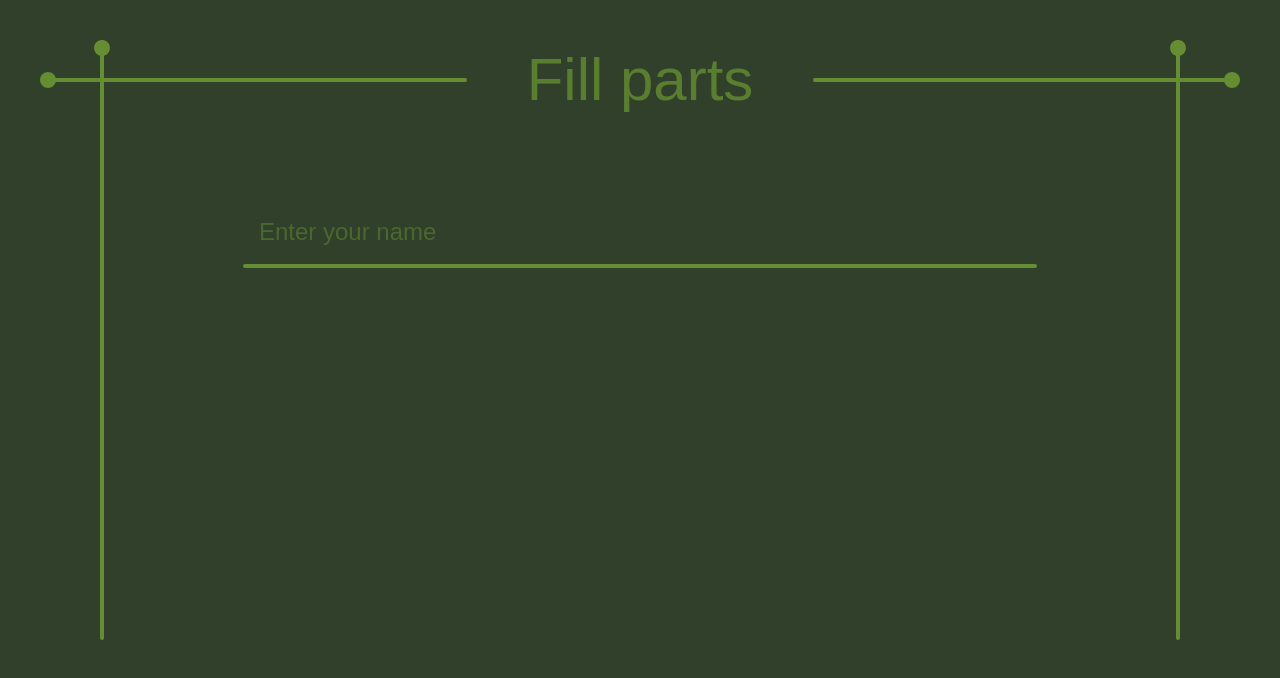
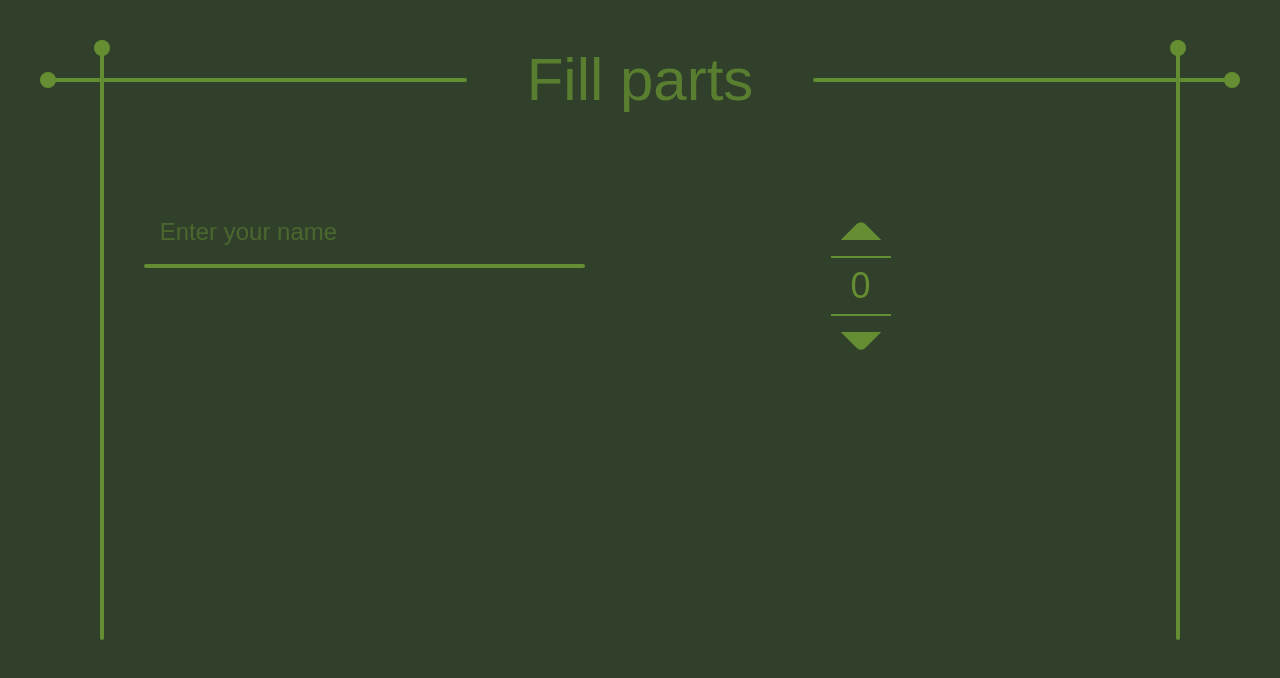
Before and after one commit to Pouyahlvt/Cafe-Reservation, a Next.js app: page /reservation/details in a window 1280 px wide. Shown: the top 678 px of the page. Built offline with nearby package versions, Linux system fonts and the light colour scheme.

Commit message:
save input progress !!

```diff
--- a/src/app/reservation/details/page.tsx
+++ b/src/app/reservation/details/page.tsx
@@ -1,7 +1,7 @@
 "use client";
 
 import Form_template from "@/src/components/ui/form/formTemplate";
-import { Normal_input } from "@/src/components/ui/form/inputs";
+import { Normal_input, Num_input } from "@/src/components/ui/form/inputs";
 
 const DetailReservation = () => {
   return (
@@ -11,6 +11,7 @@ const DetailReservation = () => {
           <div className="w-[80%]">
             {<Normal_input placeHolder="Enter your name " />}
           </div>
+          {<Num_input range={[0, 12]} />}
         </div>
       </Form_template>
     </div>
--- a/src/components/ui/form/inputs.tsx
+++ b/src/components/ui/form/inputs.tsx
@@ -5,6 +5,10 @@ import gsap from "gsap";
 
 interface NormalProps {
   placeHolder: string;
+}
+
+interface NumProps {
+  range: number[];
 }
 
 export const Normal_input = ({ placeHolder }: NormalProps) => {
@@ -33,9 +37,11 @@ export const Normal_input = ({ placeHolder }: NormalProps) => {
   }, [isFocuse]);
   return (
     <div className="w-full">
-      <p ref={textRef} className="absolute mt-4 ml-4 text-2xl opacity-50 z-0">
+      <div
+        ref={textRef}
+        className="absolute mt-4 ml-4 text-2xl opacity-50 pointer-events-none">
         {placeHolder}
-      </p>
+      </div>
 
       <input
         onFocus={() => setIsFocuse(true)}
@@ -44,9 +50,40 @@ export const Normal_input = ({ placeHolder }: NormalProps) => {
         autoComplete="off"
         onChange={(e) => setText(e.target.value)}
         type="text"
-        className="w-full text-2xl font-museo py-4 px-4 outline-0  rounded-t-2xl z-20"
+        className="flex w-full text-2xl font-museo py-4 px-4 outline-0  rounded-t-2xl z-20"
       />
       <div className="w-full h-1 rounded-full bg-forest-moss "></div>
     </div>
   );
 };
+
+export const Num_input = ({ range }: NumProps) => {
+  const [num, setNum] = useState(0);
+  const numRef = useRef<HTMLDivElement>(null);
+  const numRange = Array.from(
+    { length: range[1] - range[0] + 1 },
+    (_, i) => range[0] + i,
+  );
+
+  return (
+    <div className="w-full flex justify-center">
+      <div>
+        <div className="relative w-10 h-10  mx-auto mb-4 overflow-hidden pb-5">
+          <div className="absolute w-10 h-10 bg-forest-moss rotate-45 mt-7 rounded-t-md cursor-pointer"></div>{" "}
+        </div>
+        <div className="relative flex text-4xl border-y-2 py-7 w-15 h-fit pointer-events-none justify-center items-center">
+          {numRange.map((n, i) => (
+            <p
+              key={`num-${i}`}
+              className={`absolute ${num === i ? "" : "opacity-0"}`}>
+              {n}
+            </p>
+          ))}
+        </div>
+        <div className="relative w-10 h-10  mx-auto mt-4 overflow-hidden pb-5">
+          <div className="absolute w-10 h-10 bg-forest-moss rotate-45 -mt-7 rounded-b-md cursor-pointer"></div>{" "}
+        </div>
+      </div>
+    </div>
+  );
+};
```
